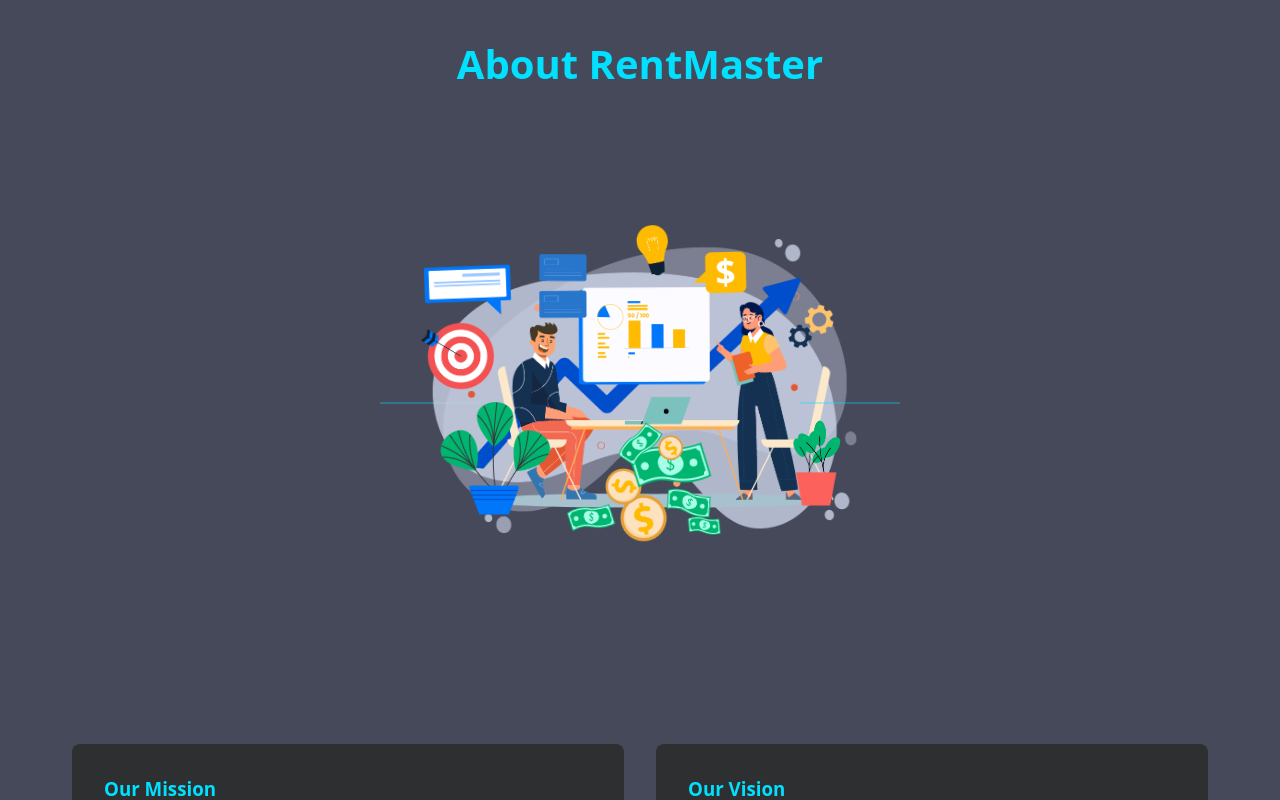
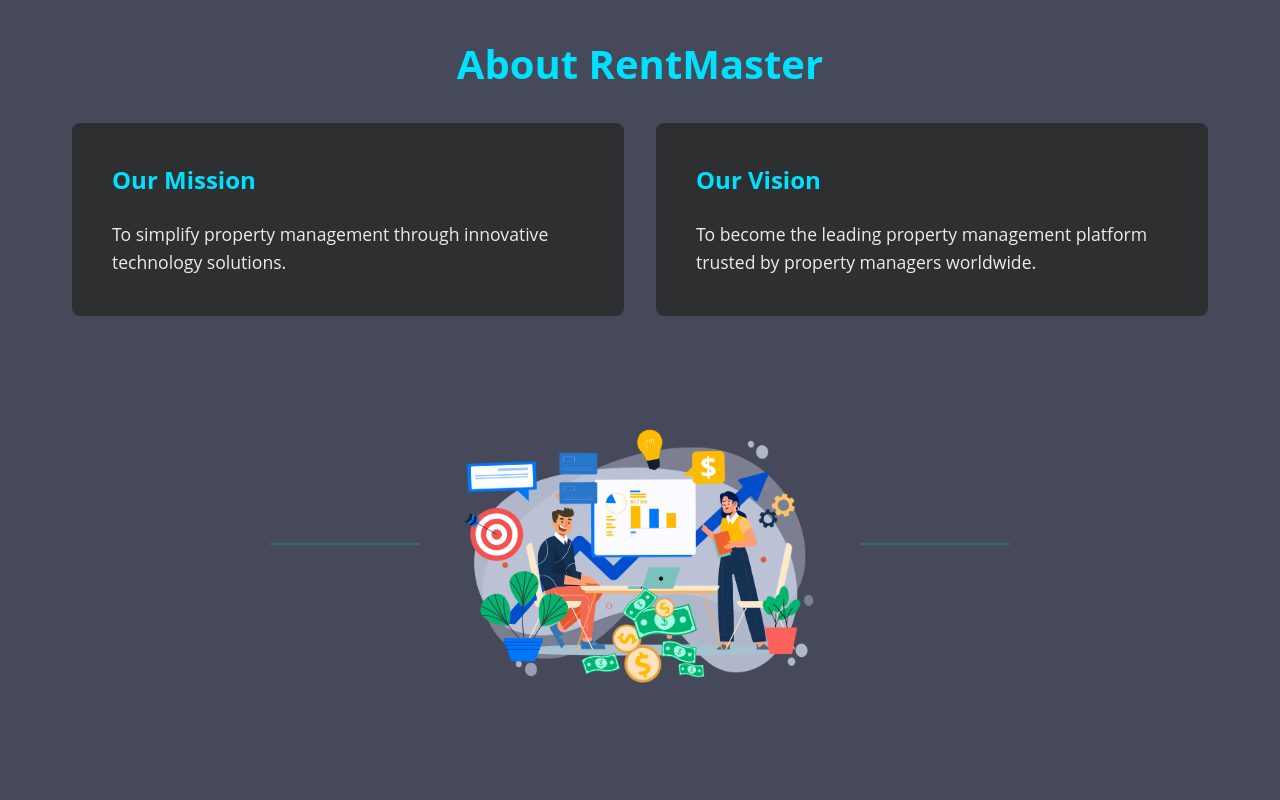
Before and after one commit to Fraol-D/RentalSite, a React (Vite) app: page / in a window 1280 px wide. Shown: the part 920-1720 px from the top of the page. Built offline with nearby package versions, Linux system fonts and the light colour scheme.

Commit message:
minor changes for the about section

```diff
--- a/src/components/sections/About.jsx
+++ b/src/components/sections/About.jsx
@@ -7,15 +7,6 @@
       <div className="container">
         <h2>About RentMaster</h2>
         <div className="about-content">
-          <div className="about-animation">
-            <Lottie
-              animationData={animationData}
-              loop={true}
-              autoplay={true}
-              style={{ width: '500px', margin: '20px auto 2rem' }}
-            />
-          </div>
-
           <div className="mission-vision">
             <div className="mission">
               <h3>Our Mission</h3>
@@ -26,6 +17,15 @@
               <p>To become the leading property management platform trusted by property managers worldwide.</p>
             </div>
           </div>
+
+          <div className="about-animation">
+            <Lottie
+              animationData={animationData}
+              loop={true}
+              autoplay={true}
+              style={{ width: '400px', margin: '3rem auto 0' }}
+            />
+          </div>
         </div>
       </div>
     </section>
--- a/src/styles/components/about.css
+++ b/src/styles/components/about.css
@@ -9,23 +9,41 @@
   margin: 0 auto;
 }
 
-.about-text {
-  text-align: center;
-  max-width: 800px;
-  margin: 0 auto;
+.mission-vision {
+  display: grid;
+  grid-template-columns: 1fr 1fr;
+  gap: 2rem;
 }
 
-.about-text p {
+.mission, .vision {
+  padding: 2.5rem;
+  background: var(--background);
+  border-radius: 8px;
+  transition: transform 0.3s ease;
+  height: 100%;
+}
+
+.mission:hover, .vision:hover {
+  transform: translateY(-5px);
+}
+
+.mission h3, .vision h3 {
+  color: var(--primary);
+  margin-bottom: 1.5rem;
+  font-size: 1.5rem;
+}
+
+.mission p, .vision p {
   font-size: 1.1rem;
   line-height: 1.6;
-  margin-bottom: 3rem;
+  color: var(--white);
+  opacity: 0.9;
 }
 
 .about-animation {
   display: flex;
   justify-content: center;
   align-items: center;
-  margin: 2rem 0 4rem;
   position: relative;
 }
 
@@ -34,45 +52,35 @@
   content: '';
   position: absolute;
   top: 50%;
-  width: 100px;
+  width: 150px;
   height: 2px;
   background: var(--primary);
-  opacity: 0.3;
+  opacity: 0.2;
 }
 
 .about-animation:before {
-  right: calc(50% + 160px);
+  right: calc(50% + 220px);
 }
 
 .about-animation:after {
-  left: calc(50% + 160px);
-}
-
-.mission-vision {
-  display: grid;
-  grid-template-columns: 1fr 1fr;
-  gap: 2rem;
-  margin-top: 3rem;
-}
-
-.mission, .vision {
-  padding: 2rem;
-  background: var(--background);
-  border-radius: 8px;
-  transition: transform 0.3s ease;
-}
-
-.mission:hover, .vision:hover {
-  transform: translateY(-5px);
-}
-
-.mission h3, .vision h3 {
-  color: var(--primary);
-  margin-bottom: 1rem;
+  left: calc(50% + 220px);
 }
 
 @media (max-width: 768px) {
   .mission-vision {
     grid-template-columns: 1fr;
   }
+
+  .about-animation:before,
+  .about-animation:after {
+    width: 80px;
+  }
+
+  .about-animation:before {
+    right: calc(50% + 150px);
+  }
+
+  .about-animation:after {
+    left: calc(50% + 150px);
+  }
 }
```
